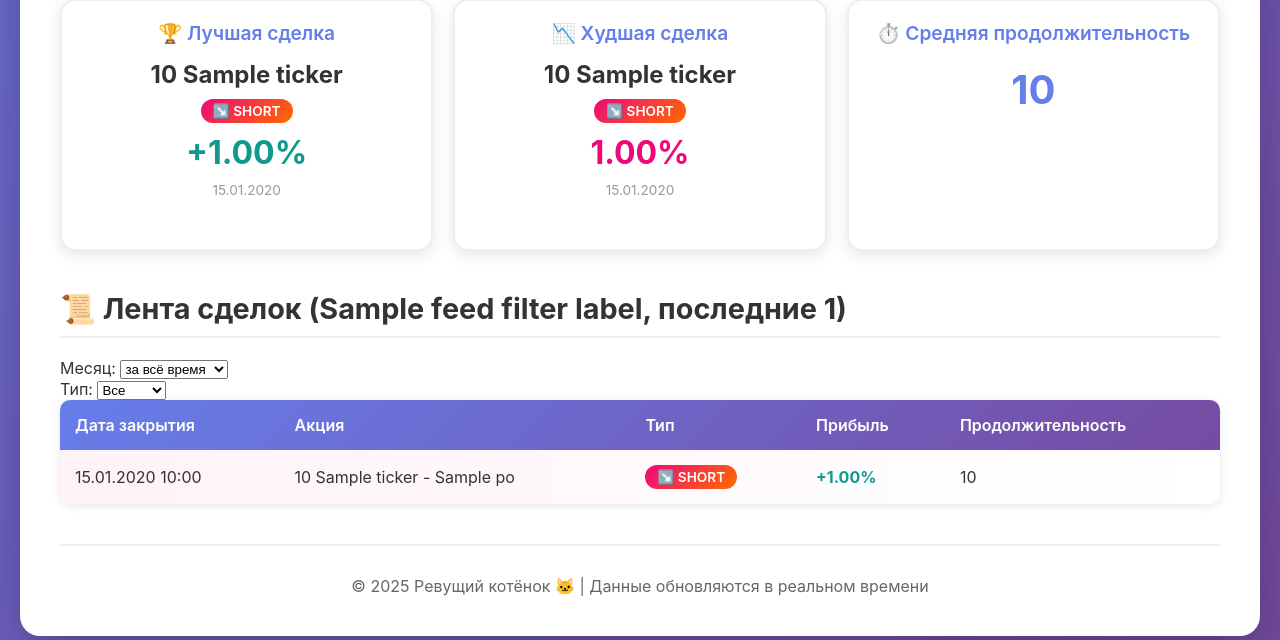
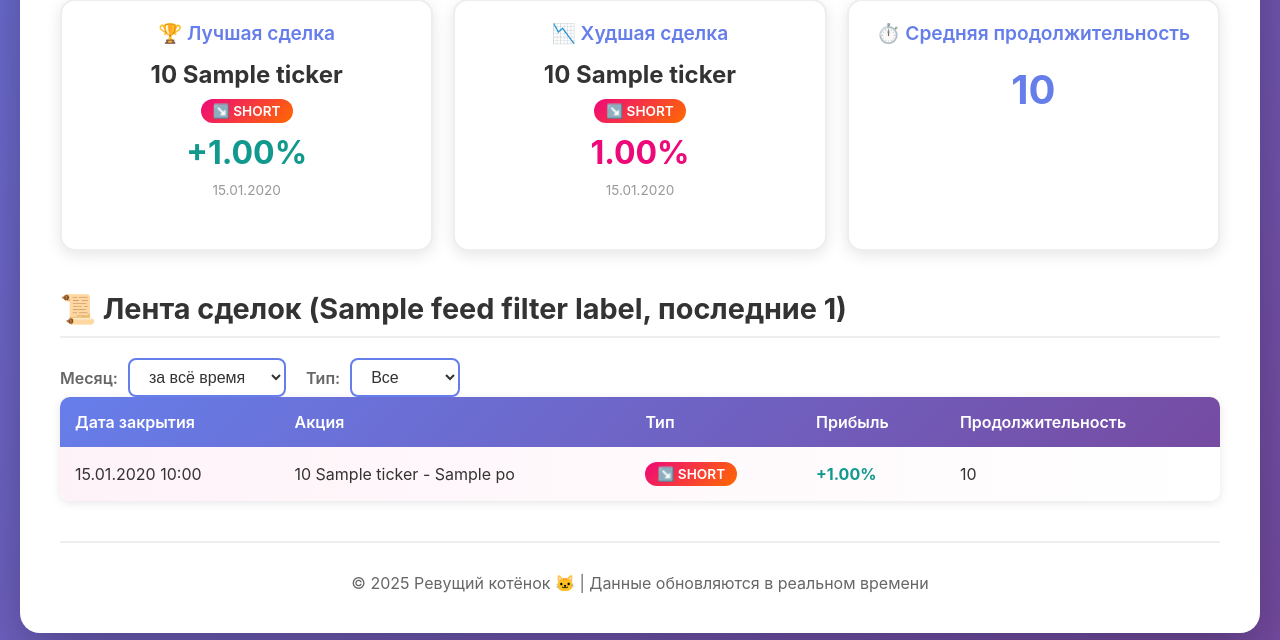
Before and after one commit to avelikzhanin/roaring_kitten, a FastAPI app: template templates/dashboard.html in a window 1280 px wide. Shown: the part 1012-1652 px from the top of the page. Run offline with FastAPI, Linux system fonts and the light colour scheme; the template is opened without the code that fills it: most values are stand-ins (such as "Sample title", 1, 10 or a date in 2020); parts of the project's set-up code (start-up, migrations or seed data) failed here and were passed over.

Commit message:
Update style.css

```diff
--- a/static/style.css
+++ b/static/style.css
@@ -57,6 +57,40 @@ section h3 {
     font-size: 1.4em;
     margin-bottom: 15px;
 }
+
+/* Фильтры для ленты сделок */
+.feed-filters {
+    display: flex;
+    gap: 20px;
+    align-items: center;
+}
+
+.filter-group {
+    display: flex;
+    align-items: center;
+    gap: 10px;
+}
+
+.filter-group label {
+    font-weight: 600;
+    color: #666;
+    white-space: nowrap;
+}
+
+.filter-group select {
+    padding: 8px 15px;
+    border: 2px solid #667eea;
+    border-radius: 8px;
+    font-size: 1em;
+    cursor: pointer;
+    background: white;
+    color: #333;
+}
+
+.filter-group select:hover {
+    background: #f0f0f0;
+}
+
 
 /* Статистика за месяц */
 .month-stats .section-header {
```
